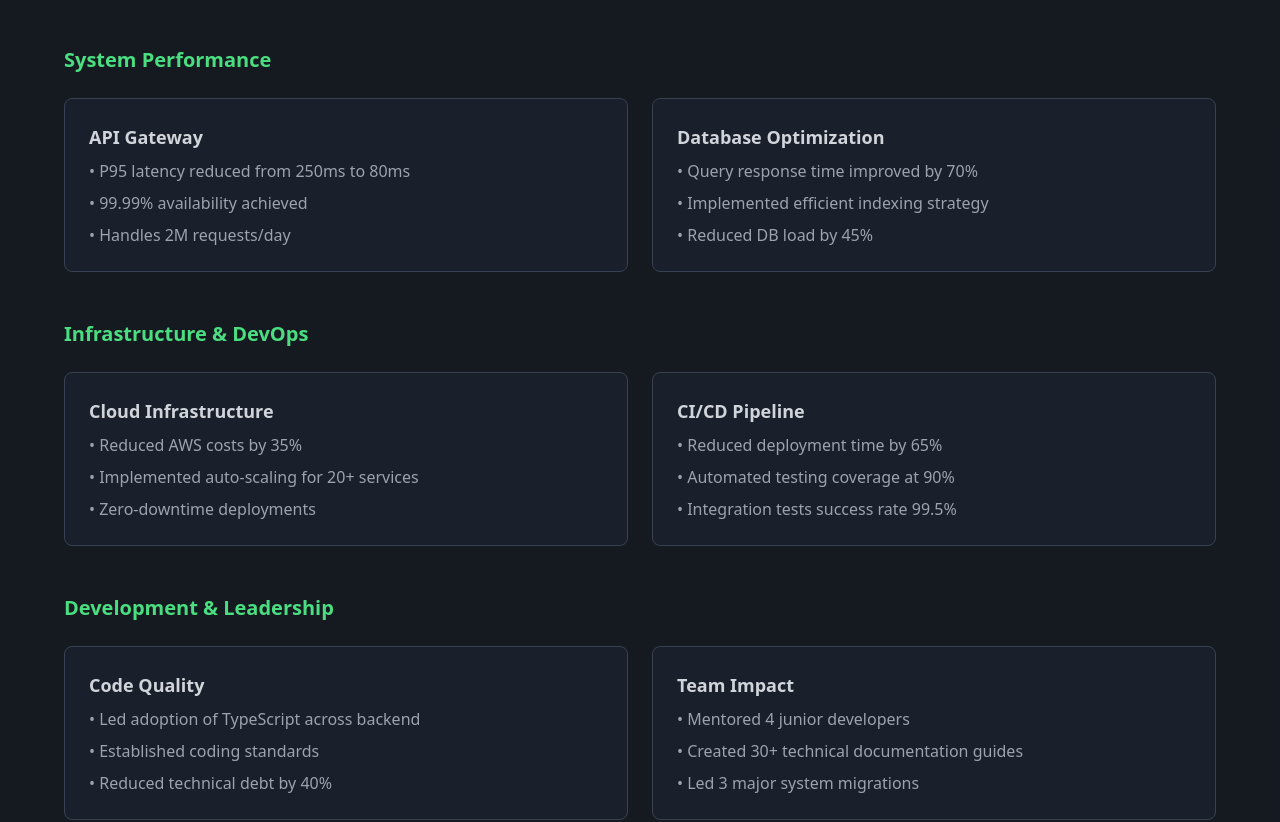
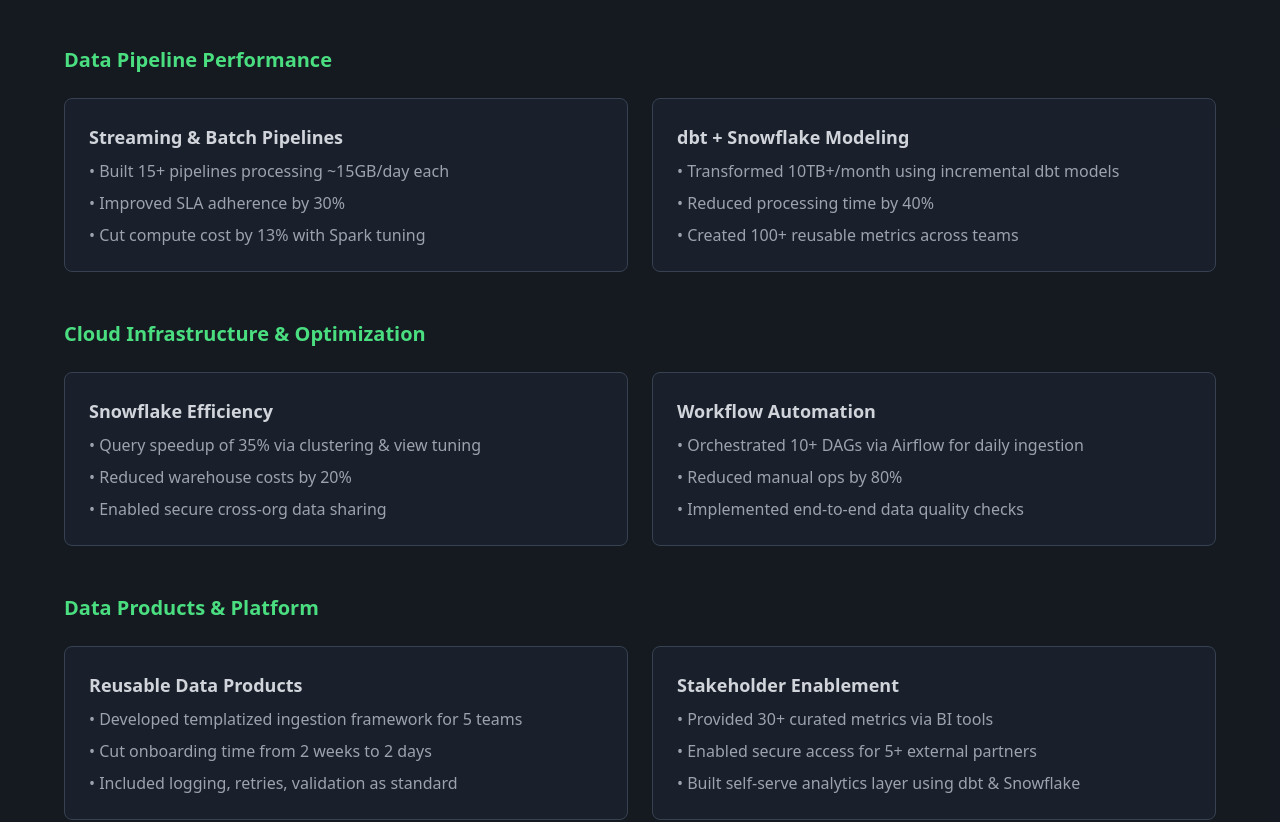
Before and after one commit to vishal225/Portfolio, a Next.js app: page / in a window 1280 px wide. Shown: the part 1906-2728 px from the top of the page. Built offline with nearby package versions, Linux system fonts and the light colour scheme.

Commit message:
add impact section

```diff
--- a/app/components/TechnicalMetrics.tsx
+++ b/app/components/TechnicalMetrics.tsx
@@ -6,14 +6,19 @@
 	return (
 		<section className="py-20 px-4 bg-gray-900/50">
 			<div className="max-w-6xl mx-auto">
-				<motion.h2 initial={{ opacity: 0 }} whileInView={{ opacity: 1 }} viewport={{ once: true }} className="text-3xl font-bold mb-12 text-center">
+				<motion.h2
+					initial={{ opacity: 0 }}
+					whileInView={{ opacity: 1 }}
+					viewport={{ once: true }}
+					className="text-3xl font-bold mb-12 text-center"
+				>
 					Impact & Achievements
 				</motion.h2>
 
 				<div className="grid grid-cols-1 gap-12">
-					{/* System Performance */}
+					{/* Pipeline Performance */}
 					<div>
-						<h3 className="text-xl font-semibold mb-6 text-green-400">System Performance</h3>
+						<h3 className="text-xl font-semibold mb-6 text-green-400">Data Pipeline Performance</h3>
 						<div className="grid grid-cols-1 md:grid-cols-2 gap-6">
 							<motion.div
 								initial={{ opacity: 0, scale: 0.95 }}
@@ -21,11 +26,11 @@
 								viewport={{ once: true }}
 								className="bg-gray-800/50 rounded-lg p-6 border border-gray-700"
 							>
-								<h4 className="text-lg font-semibold text-gray-300">API Gateway</h4>
+								<h4 className="text-lg font-semibold text-gray-300">Streaming & Batch Pipelines</h4>
 								<ul className="mt-2 space-y-2 text-gray-400">
-									<li>• P95 latency reduced from 250ms to 80ms</li>
-									<li>• 99.99% availability achieved</li>
-									<li>• Handles 2M requests/day</li>
+									<li>• Built 15+ pipelines processing ~15GB/day each</li>
+									<li>• Improved SLA adherence by 30%</li>
+									<li>• Cut compute cost by 13% with Spark tuning</li>
 								</ul>
 							</motion.div>
 							<motion.div
@@ -34,19 +39,19 @@
 								viewport={{ once: true }}
 								className="bg-gray-800/50 rounded-lg p-6 border border-gray-700"
 							>
-								<h4 className="text-lg font-semibold text-gray-300">Database Optimization</h4>
+								<h4 className="text-lg font-semibold text-gray-300">dbt + Snowflake Modeling</h4>
 								<ul className="mt-2 space-y-2 text-gray-400">
-									<li>• Query response time improved by 70%</li>
-									<li>• Implemented efficient indexing strategy</li>
-									<li>• Reduced DB load by 45%</li>
+									<li>• Transformed 10TB+/month using incremental dbt models</li>
+									<li>• Reduced processing time by 40%</li>
+									<li>• Created 100+ reusable metrics across teams</li>
 								</ul>
 							</motion.div>
 						</div>
 					</div>
 
-					{/* Infrastructure & DevOps */}
+					{/* Infrastructure & Optimization */}
 					<div>
-						<h3 className="text-xl font-semibold mb-6 text-green-400">Infrastructure & DevOps</h3>
+						<h3 className="text-xl font-semibold mb-6 text-green-400">Cloud Infrastructure & Optimization</h3>
 						<div className="grid grid-cols-1 md:grid-cols-2 gap-6">
 							<motion.div
 								initial={{ opacity: 0, scale: 0.95 }}
@@ -54,11 +59,11 @@
 								viewport={{ once: true }}
 								className="bg-gray-800/50 rounded-lg p-6 border border-gray-700"
 							>
-								<h4 className="text-lg font-semibold text-gray-300">Cloud Infrastructure</h4>
+								<h4 className="text-lg font-semibold text-gray-300">Snowflake Efficiency</h4>
 								<ul className="mt-2 space-y-2 text-gray-400">
-									<li>• Reduced AWS costs by 35%</li>
-									<li>• Implemented auto-scaling for 20+ services</li>
-									<li>• Zero-downtime deployments</li>
+									<li>• Query speedup of 35% via clustering & view tuning</li>
+									<li>• Reduced warehouse costs by 20%</li>
+									<li>• Enabled secure cross-org data sharing</li>
 								</ul>
 							</motion.div>
 							<motion.div
@@ -67,19 +72,19 @@
 								viewport={{ once: true }}
 								className="bg-gray-800/50 rounded-lg p-6 border border-gray-700"
 							>
-								<h4 className="text-lg font-semibold text-gray-300">CI/CD Pipeline</h4>
+								<h4 className="text-lg font-semibold text-gray-300">Workflow Automation</h4>
 								<ul className="mt-2 space-y-2 text-gray-400">
-									<li>• Reduced deployment time by 65%</li>
-									<li>• Automated testing coverage at 90%</li>
-									<li>• Integration tests success rate 99.5%</li>
+									<li>• Orchestrated 10+ DAGs via Airflow for daily ingestion</li>
+									<li>• Reduced manual ops by 80%</li>
+									<li>• Implemented end-to-end data quality checks</li>
 								</ul>
 							</motion.div>
 						</div>
 					</div>
 
-					{/* Development & Leadership */}
+					{/* Productization & Reusability */}
 					<div>
-						<h3 className="text-xl font-semibold mb-6 text-green-400">Development & Leadership</h3>
+						<h3 className="text-xl font-semibold mb-6 text-green-400">Data Products & Platform</h3>
 						<div className="grid grid-cols-1 md:grid-cols-2 gap-6">
 							<motion.div
 								initial={{ opacity: 0, scale: 0.95 }}
@@ -87,11 +92,11 @@
 								viewport={{ once: true }}
 								className="bg-gray-800/50 rounded-lg p-6 border border-gray-700"
 							>
-								<h4 className="text-lg font-semibold text-gray-300">Code Quality</h4>
+								<h4 className="text-lg font-semibold text-gray-300">Reusable Data Products</h4>
 								<ul className="mt-2 space-y-2 text-gray-400">
-									<li>• Led adoption of TypeScript across backend</li>
-									<li>• Established coding standards</li>
-									<li>• Reduced technical debt by 40%</li>
+									<li>• Developed templatized ingestion framework for 5 teams</li>
+									<li>• Cut onboarding time from 2 weeks to 2 days</li>
+									<li>• Included logging, retries, validation as standard</li>
 								</ul>
 							</motion.div>
 							<motion.div
@@ -100,11 +105,11 @@
 								viewport={{ once: true }}
 								className="bg-gray-800/50 rounded-lg p-6 border border-gray-700"
 							>
-								<h4 className="text-lg font-semibold text-gray-300">Team Impact</h4>
+								<h4 className="text-lg font-semibold text-gray-300">Stakeholder Enablement</h4>
 								<ul className="mt-2 space-y-2 text-gray-400">
-									<li>• Mentored 4 junior developers</li>
-									<li>• Created 30+ technical documentation guides</li>
-									<li>• Led 3 major system migrations</li>
+									<li>• Provided 30+ curated metrics via BI tools</li>
+									<li>• Enabled secure access for 5+ external partners</li>
+									<li>• Built self-serve analytics layer using dbt & Snowflake</li>
 								</ul>
 							</motion.div>
 						</div>
```
